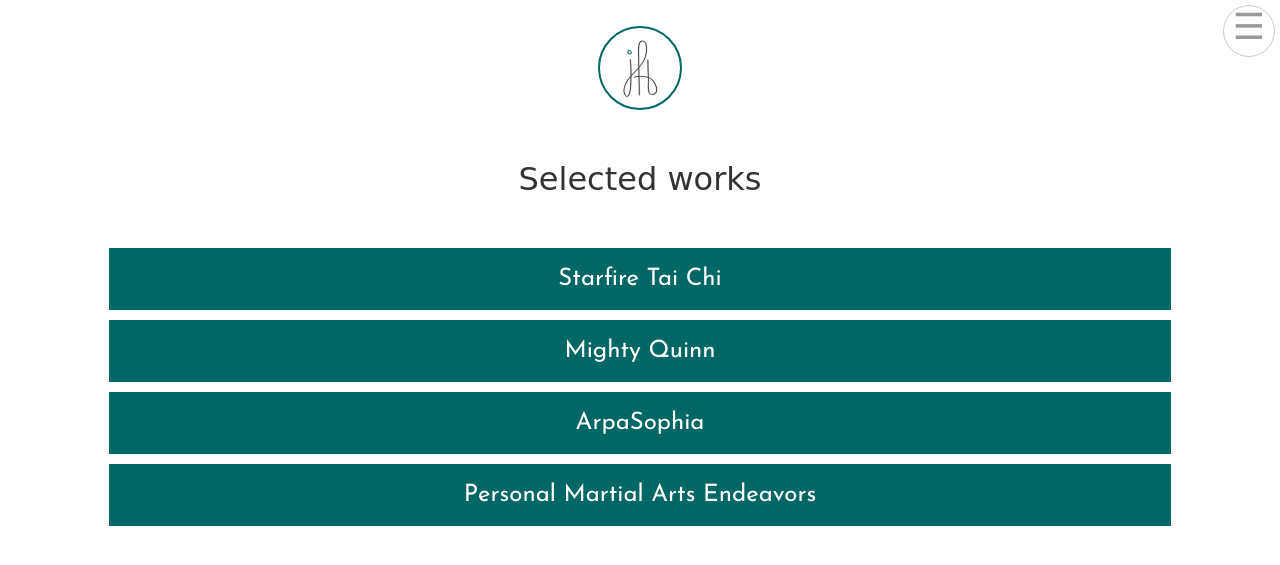
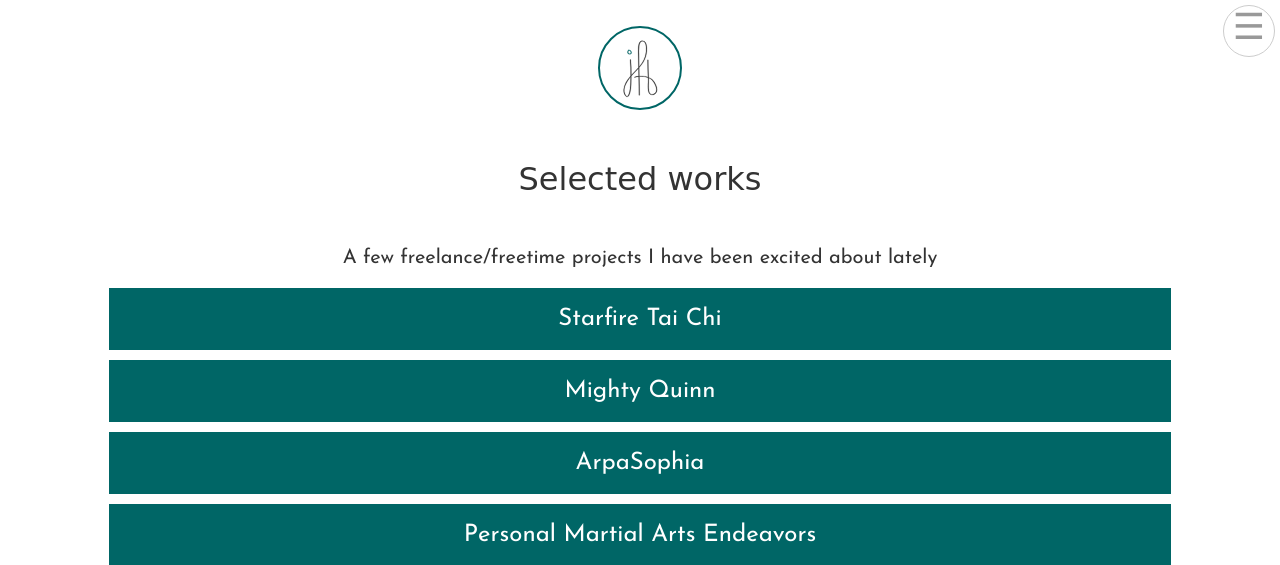
Before and after one commit to jacburge/jacburge, a Flask app: page /projects in a window 1280 px wide. Shown: the top 565 px of the page. Run offline with Flask 2, Linux system fonts and the light colour scheme; some web fonts are replaced.

Commit message:
Minor edits

```diff
--- a/app/static/css/style.css
+++ b/app/static/css/style.css
@@ -274,7 +274,10 @@ a:hover {
 	font-size:20px;
 	text-align: center;
 	position:relative;
-	margin:20px;
+	margin-left:10%;
+	margin-right:10%;
+	margin-top:20px;
+	margin-bottom:20px;
 }
 #creative-piano {
 	background-image: url(../img/piano.JPG);
--- a/app/templates/creative.html
+++ b/app/templates/creative.html
@@ -25,7 +25,7 @@
 		</div>
 
 		<div class="center">
-			<div class="creative-logo"></div>
+			<a href="/"><div class="creative-logo"></div></a>
 			<div id="creative-tabs">
 				<a id="photography-tab">Photography</a>	|	<a id="artwork-tab">Artwork</a>	|	<a id="music-tab">Music</a>
 			</div>
--- a/app/templates/index.html
+++ b/app/templates/index.html
@@ -38,7 +38,7 @@
 			A California native, I currently live in <b>Seattle</b> working as a <b>data analyst</b> after graduating from UC Berkeley with a degree in Cognitive Science. As a "professional hobbyist," I am always in the pursuit of mastering new skills, sharing and acquiring knowledge, and sometimes getting paid for fun side projects. I enjoy spending my time:
 			<ul>
 			<li>finding meaning from numbers</li><br>
-			<li>working on <b>freelance</b> web development and design projects</li><br>
+			<li>working on <b>web development</b> and design projects</li><br>
 			<li>studying Internal Chinese <b>Martial Arts</b> (tai chi + baguazhang)</li><br>
 			<li>playing <b>piano</b> and sharing music with communities (including senior homes, weddings, and church services; personal favorites: Chopin, Debussy, Beethoven, Eiunadi; may also be found jamming with my djembe or other multicultural percussion instruments)</li><br>
 			<li>being a classic introvert (<b>painting</b>, sketching, reading, journaling, coffee shop hopping, meditating, and traveling solo)</li><br>
--- a/app/templates/projects.html
+++ b/app/templates/projects.html
@@ -22,8 +22,9 @@
 			<a href="/resume">Resume</a>
 		</div>
 		<div class="center">
-			<div class="creative-logo"></div>
+			<a href="/"><div class="creative-logo"></div></a>
 			<div id="project-title">Selected works</div>
+			<div class="creative-text">A few freelance/freetime projects I have been excited about lately</div>
 
 			<div class="project-item" id="starfire-tab">Starfire Tai Chi</div>
 				<div class="project-content" id="starfire-content">Redesigned <a href="http://starfire.org" target="_blank">{starfire.org}</a> with a more modern look (original site developed in 1999), used to advertise tai chi classes in the East Bay of California. Webmaster and former assistant instructor.<br><br>
--- a/app/templates/resume.html
+++ b/app/templates/resume.html
@@ -20,7 +20,8 @@
 			<a href="/creative">Creative Pursuits</a><br>
 			<a href="/projects">Side Projects</a><br>
 			<a href="/resume">Resume</a>
-		</div><br><br><br>
+		</div>
+		<a href="/"><div class="creative-logo"></div></a><br><br>
 		<div id="resume-textbox">
 			<div id="resume-title">Jaclyn Field Burge</div>
 			<hr>
```
